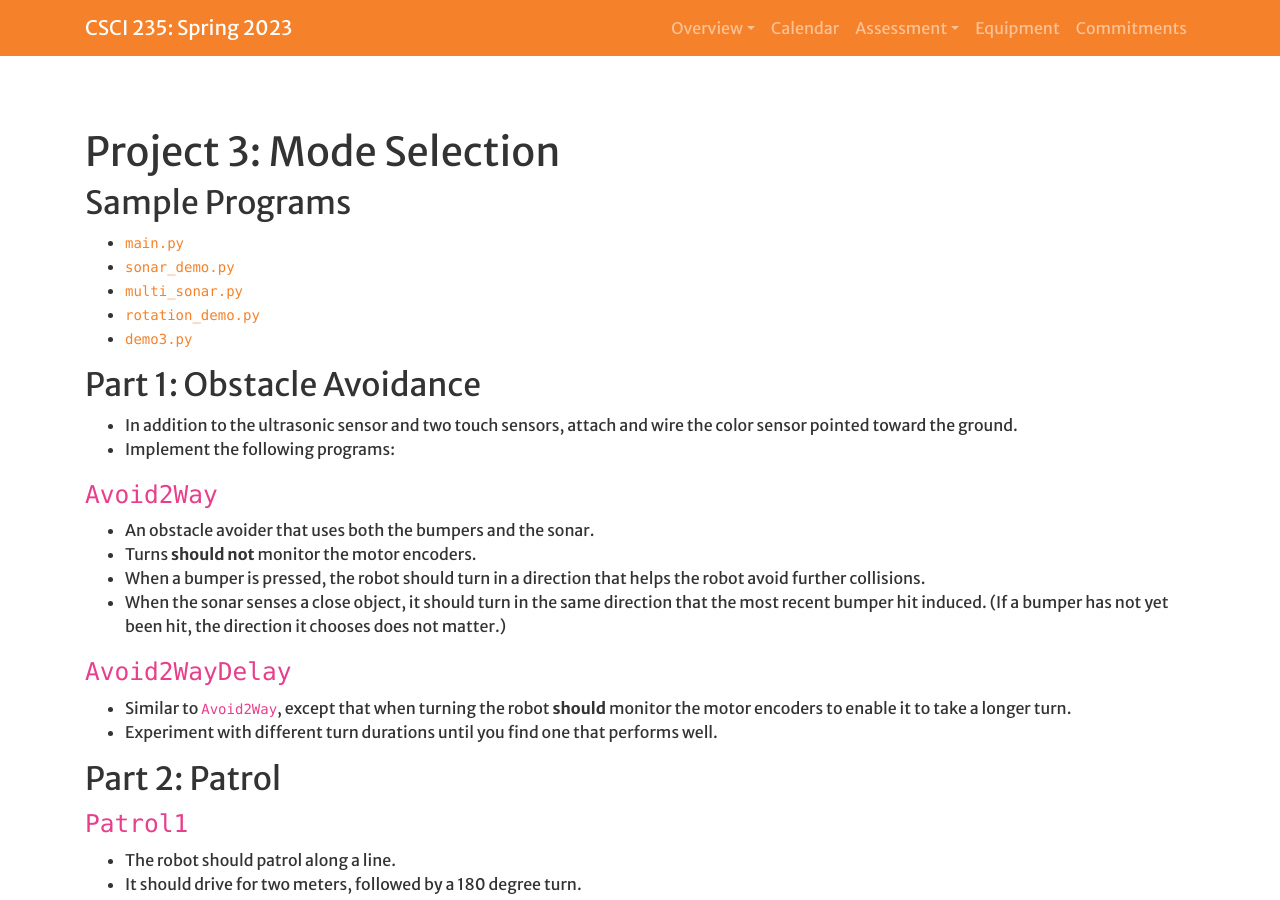
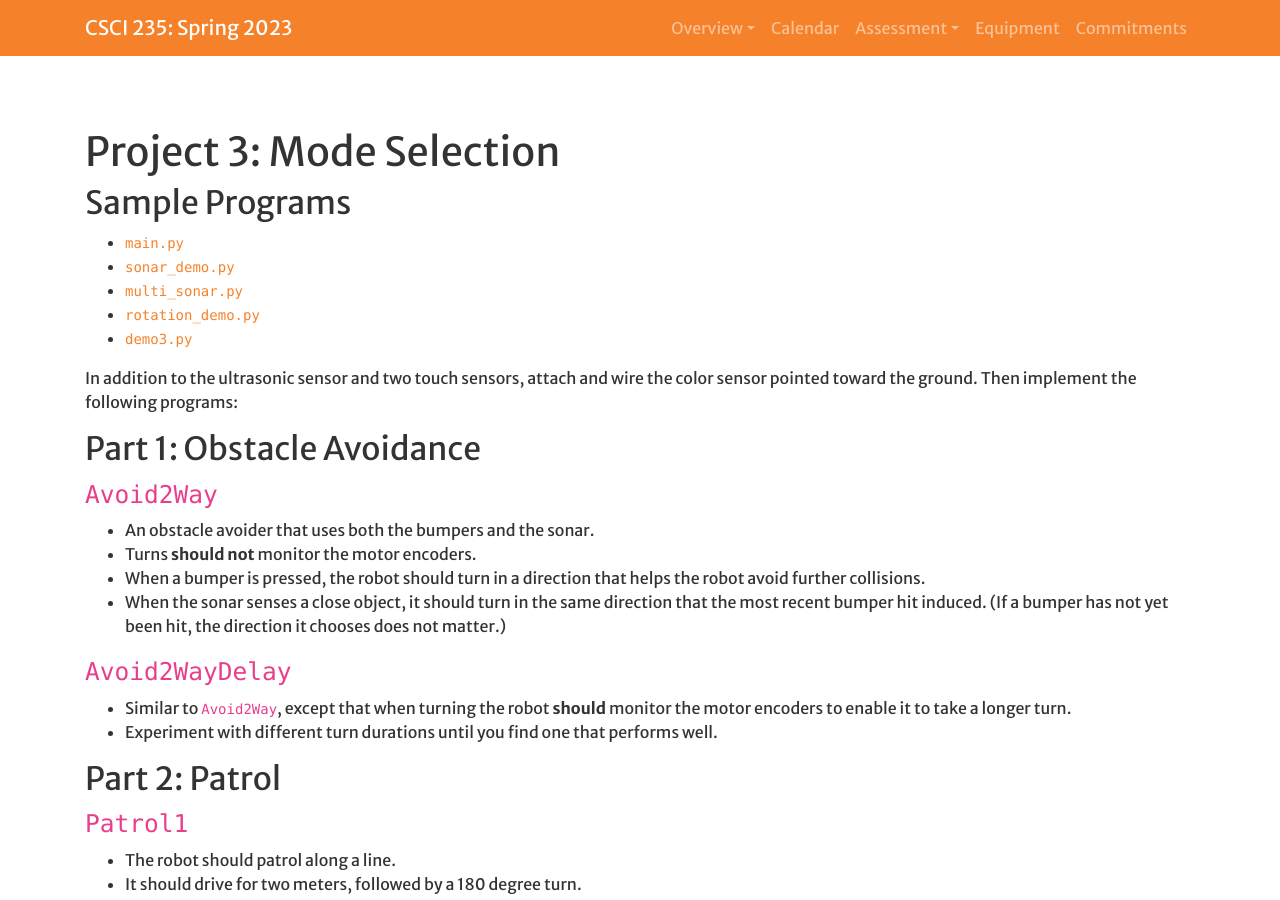
Before and after one commit to Hendrix-CS/csci235, a Jekyll site: the page built from projects/modes.md, in a window 1280 px wide and 900 px high. Built offline with Jekyll 4.4.1, drawn with Linux system fonts in a browser that asks for light colours; a script that is not in the unit is left out; our own code applies the rules of GitHub Pages for plain Markdown files.

Commit message:
Edits to Project 3.

```diff
--- a/projects/modes.md
+++ b/projects/modes.md
@@ -13,11 +13,10 @@ worktitle: Mode Selection
 * [`rotation_demo.py`]({{site.baseurl}}/assets/programs/mode_selection_2/rotation_demo.py)
 * [`demo3.py`]({{site.baseurl}}/assets/programs/mode_selection_2/demo3.py)
 
+In addition to the ultrasonic sensor and two touch sensors, attach and wire the
+color sensor pointed toward the ground. Then implement the following programs:
+
 ## Part 1: Obstacle Avoidance
-
-* In addition to the ultrasonic sensor and two touch sensors, attach and wire the color sensor
-  pointed toward the ground.
-* Implement the following programs:
 
 ### `Avoid2Way`
 * An obstacle avoider that uses both the bumpers and the sonar.
```
